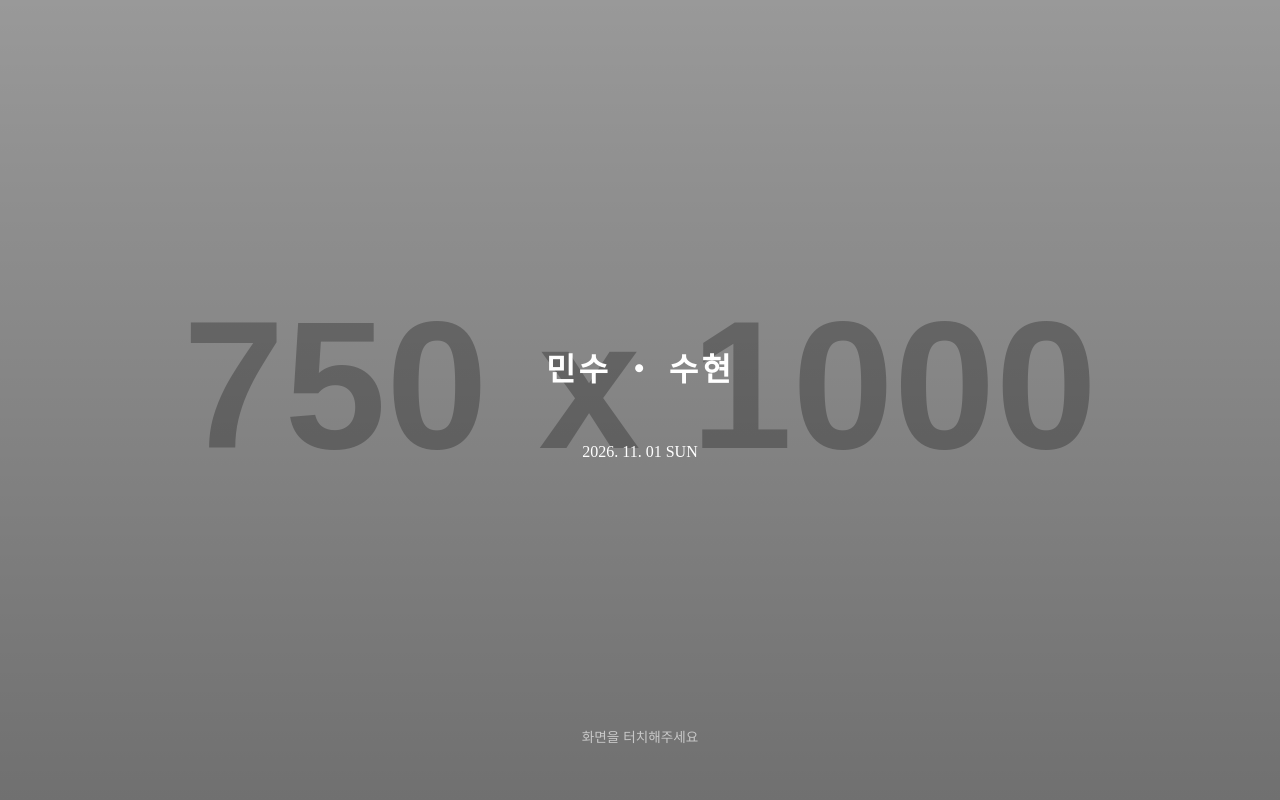
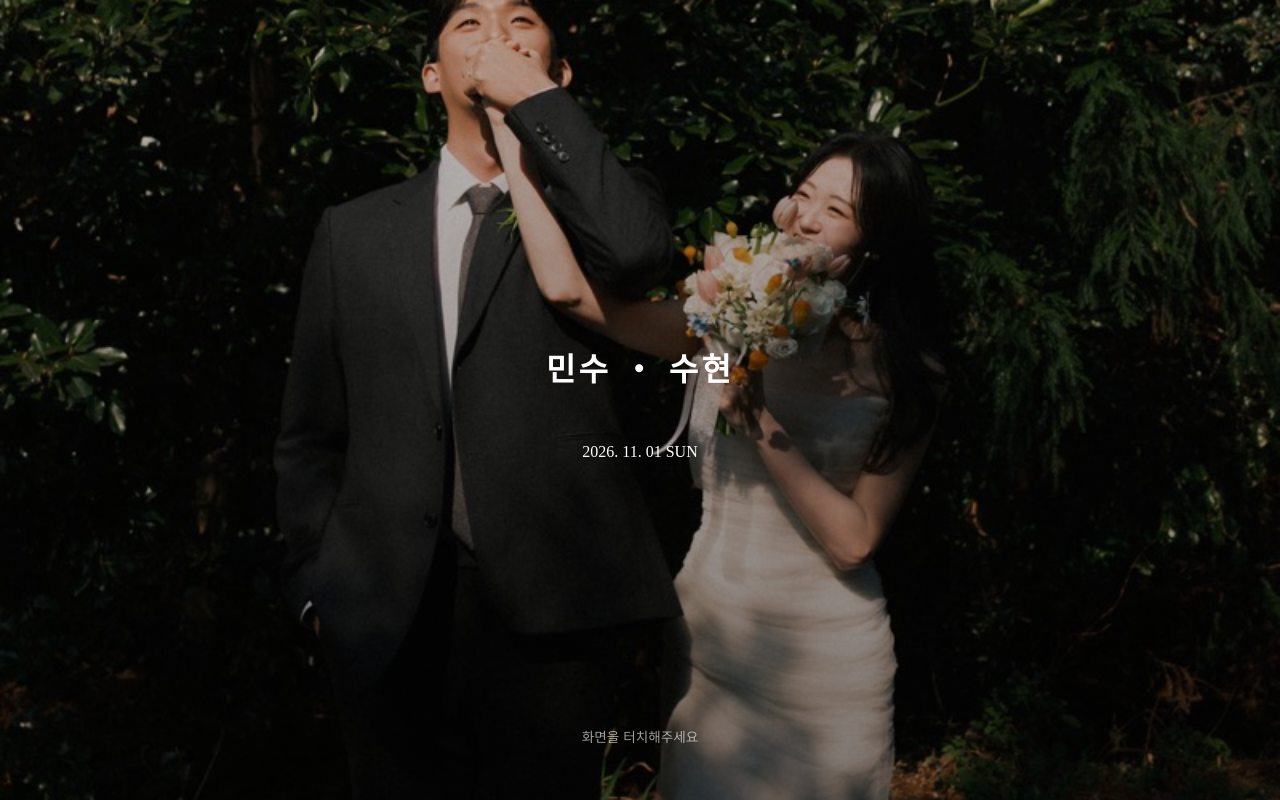
Before and after one commit to Jaymyong66/minsuhyeon, a React (Vite) app: page / in a window 1280 px wide. Built offline with nearby package versions, Linux system fonts and the light colour scheme.

Commit message:
인트로 히어로 사진 적용
원본 사진(5109x7664, 11.5MB)을 웹용으로 리사이즈/압축(800x1200, 240KB)해 시작 장면 배경으로 사용

```diff
--- a/src/constants/dummyImages.ts
+++ b/src/constants/dummyImages.ts
@@ -1,7 +1,9 @@
+import heroIntro from '../assets/hero-intro.jpeg'
+
 // 실제 사진이 정해지면 이 배열만 교체하면 됩니다.
 export const DUMMY_GALLERY_IMAGES: string[] = Array.from(
   { length: 8 },
   (_, i) => `https://placehold.co/600x800?text=Photo+${i + 1}`,
 )
 
-export const DUMMY_HERO_IMAGE = 'https://placehold.co/750x1000?text=Wedding+Photo'
+export const DUMMY_HERO_IMAGE = heroIntro
```
Also changed, not shown: src/assets/hero-intro.jpeg (added), 1 other file (tests, documents, lock files or other folders).
